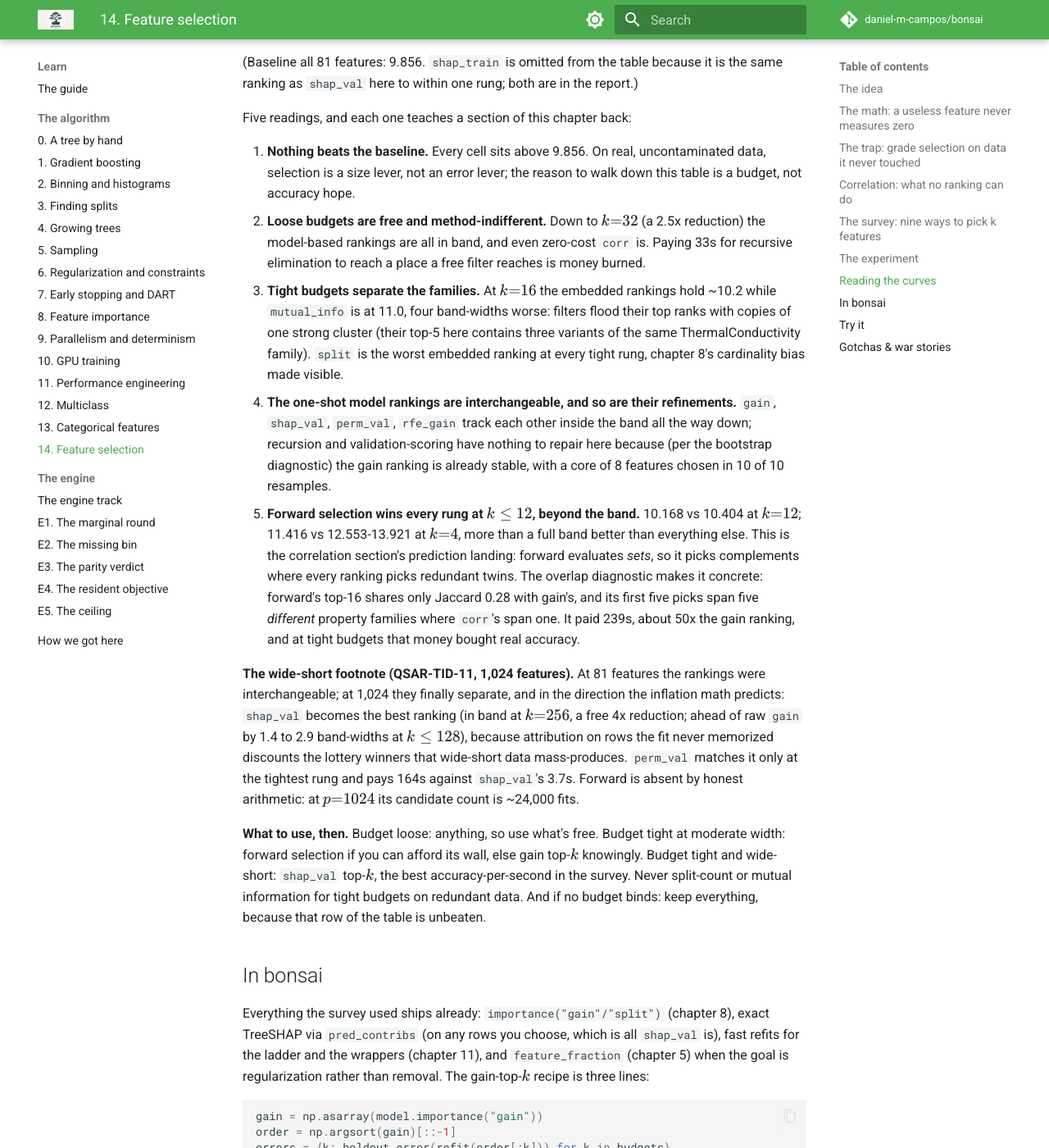
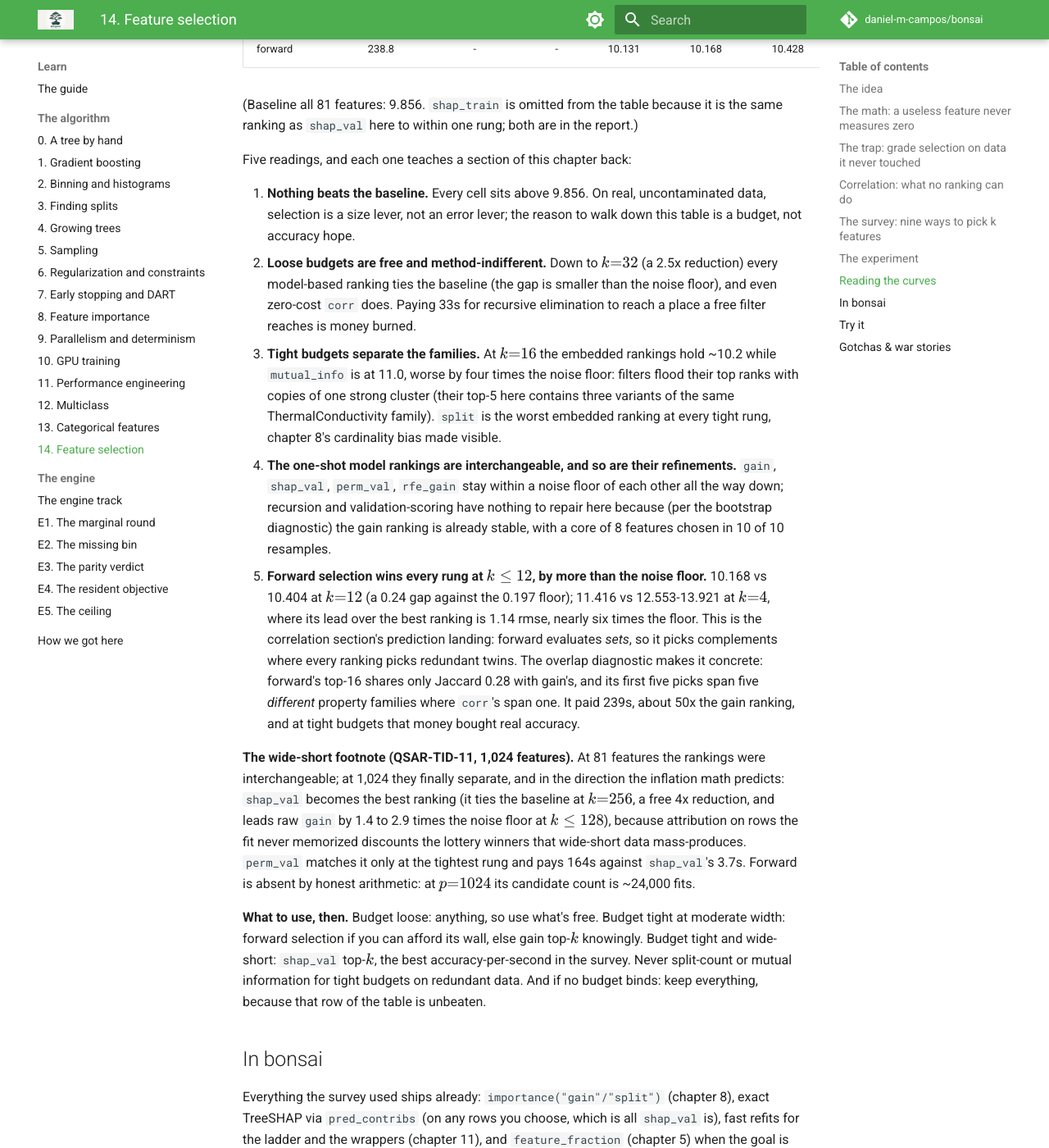
Before and after one commit to daniel-m-campos/bonsai, an MkDocs documentation site: the page built from docs/guide/14-feature-selection.md, in a window 1280 px wide and 1400 px high, scrolled down 4283 px. Shown: the whole window at 82% size. Built offline with MkDocs 1.6.1 and Material for MkDocs 9.7.7, drawn with Linux system fonts in a browser that asks for light colours; comment, search, counter and statistics services are not loaded; some of the changed text lies outside the part shown.

Commit message:
docs(guide): plain noise-floor language replaces the band jargon
Claude-Session: https://claude.ai/code/session_01SfgWZ7ftZV7aJJh87NXR72

```diff
--- a/docs/guide/14-feature-selection.md
+++ b/docs/guide/14-feature-selection.md
@@ -58,7 +58,7 @@ Every method here produces a feature ranking, best first. The families, in incre
 
 One meaningful regression dataset carries the survey: **superconductivity**, 11,340 training rows and 81 real, physically meaningful features (min/max/mean/weighted-variant families of element properties: exactly the redundancy-cluster structure the correlation section worries about), predicting a material's critical temperature. The wide-short regime gets a footnote below on QSAR-TID-11 (1,024 fingerprint features, 3,062 rows).
 
-The judge is the same for every method: take the method's ranking, refit at matched knobs on its top-$k$ for each rung of a budget ladder ($k$ = 64 down to 4), and read rmse on an untouched holdout. Selection cost is wall-clock for producing the ranking. All deltas are judged against the chance band (2% relative, 0.197 rmse here). Full protocol, tables and raw rows: [`benchmarks/selection-survey-2026-07.md`](../../benchmarks/selection-survey-2026-07.md) and [`scripts/probe_selection_survey.py`](../../scripts/probe_selection_survey.py).
+The judge is the same for every method: take the method's ranking, refit at matched knobs on its top-$k$ for each rung of a budget ladder ($k$ = 64 down to 4), and read rmse on an untouched holdout. Selection cost is wall-clock for producing the ranking. Ties are declared by a noise floor: refitting the same configuration with a different seed moves rmse by about 2% at these sizes (0.197 here, the benchmark protocol's measured chance band), so two cells closer than that are treated as equal, and only larger gaps count as real differences. Full protocol, tables and raw rows: [`benchmarks/selection-survey-2026-07.md`](../../benchmarks/selection-survey-2026-07.md) and [`scripts/probe_selection_survey.py`](../../scripts/probe_selection_survey.py).
 
 ## Reading the curves
 
@@ -80,12 +80,12 @@ The judge is the same for every method: take the method's ranking, refit at matc
 Five readings, and each one teaches a section of this chapter back:
 
 1. **Nothing beats the baseline.** Every cell sits above 9.856. On real, uncontaminated data, selection is a size lever, not an error lever; the reason to walk down this table is a budget, not accuracy hope.
-2. **Loose budgets are free and method-indifferent.** Down to $k{=}32$ (a 2.5x reduction) the model-based rankings are all in band, and even zero-cost `corr` is. Paying 33s for recursive elimination to reach a place a free filter reaches is money burned.
-3. **Tight budgets separate the families.** At $k{=}16$ the embedded rankings hold ~10.2 while `mutual_info` is at 11.0, four band-widths worse: filters flood their top ranks with copies of one strong cluster (their top-5 here contains three variants of the same ThermalConductivity family). `split` is the worst embedded ranking at every tight rung, chapter 8's cardinality bias made visible.
-4. **The one-shot model rankings are interchangeable, and so are their refinements.** `gain`, `shap_val`, `perm_val`, `rfe_gain` track each other inside the band all the way down; recursion and validation-scoring have nothing to repair here because (per the bootstrap diagnostic) the gain ranking is already stable, with a core of 8 features chosen in 10 of 10 resamples.
-5. **Forward selection wins every rung at $k \le 12$, beyond the band.** 10.168 vs 10.404 at $k{=}12$; 11.416 vs 12.553-13.921 at $k{=}4$, more than a full band better than everything else. This is the correlation section's prediction landing: forward evaluates *sets*, so it picks complements where every ranking picks redundant twins. The overlap diagnostic makes it concrete: forward's top-16 shares only Jaccard 0.28 with gain's, and its first five picks span five *different* property families where `corr`'s span one. It paid 239s, about 50x the gain ranking, and at tight budgets that money bought real accuracy.
+2. **Loose budgets are free and method-indifferent.** Down to $k{=}32$ (a 2.5x reduction) every model-based ranking ties the baseline (the gap is smaller than the noise floor), and even zero-cost `corr` does. Paying 33s for recursive elimination to reach a place a free filter reaches is money burned.
+3. **Tight budgets separate the families.** At $k{=}16$ the embedded rankings hold ~10.2 while `mutual_info` is at 11.0, worse by four times the noise floor: filters flood their top ranks with copies of one strong cluster (their top-5 here contains three variants of the same ThermalConductivity family). `split` is the worst embedded ranking at every tight rung, chapter 8's cardinality bias made visible.
+4. **The one-shot model rankings are interchangeable, and so are their refinements.** `gain`, `shap_val`, `perm_val`, `rfe_gain` stay within a noise floor of each other all the way down; recursion and validation-scoring have nothing to repair here because (per the bootstrap diagnostic) the gain ranking is already stable, with a core of 8 features chosen in 10 of 10 resamples.
+5. **Forward selection wins every rung at $k \le 12$, by more than the noise floor.** 10.168 vs 10.404 at $k{=}12$ (a 0.24 gap against the 0.197 floor); 11.416 vs 12.553-13.921 at $k{=}4$, where its lead over the best ranking is 1.14 rmse, nearly six times the floor. This is the correlation section's prediction landing: forward evaluates *sets*, so it picks complements where every ranking picks redundant twins. The overlap diagnostic makes it concrete: forward's top-16 shares only Jaccard 0.28 with gain's, and its first five picks span five *different* property families where `corr`'s span one. It paid 239s, about 50x the gain ranking, and at tight budgets that money bought real accuracy.
 
-**The wide-short footnote (QSAR-TID-11, 1,024 features).** At 81 features the rankings were interchangeable; at 1,024 they finally separate, and in the direction the inflation math predicts: `shap_val` becomes the best ranking (in band at $k{=}256$, a free 4x reduction; ahead of raw `gain` by 1.4 to 2.9 band-widths at $k \le 128$), because attribution on rows the fit never memorized discounts the lottery winners that wide-short data mass-produces. `perm_val` matches it only at the tightest rung and pays 164s against `shap_val`'s 3.7s. Forward is absent by honest arithmetic: at $p{=}1024$ its candidate count is ~24,000 fits.
+**The wide-short footnote (QSAR-TID-11, 1,024 features).** At 81 features the rankings were interchangeable; at 1,024 they finally separate, and in the direction the inflation math predicts: `shap_val` becomes the best ranking (it ties the baseline at $k{=}256$, a free 4x reduction, and leads raw `gain` by 1.4 to 2.9 times the noise floor at $k \le 128$), because attribution on rows the fit never memorized discounts the lottery winners that wide-short data mass-produces. `perm_val` matches it only at the tightest rung and pays 164s against `shap_val`'s 3.7s. Forward is absent by honest arithmetic: at $p{=}1024$ its candidate count is ~24,000 fits.
 
 **What to use, then.** Budget loose: anything, so use what's free. Budget tight at moderate width: forward selection if you can afford its wall, else gain top-$k$ knowingly. Budget tight and wide-short: `shap_val` top-$k$, the best accuracy-per-second in the survey. Never split-count or mutual information for tight budgets on redundant data. And if no budget binds: keep everything, because that row of the table is unbeaten.
 
@@ -133,9 +133,9 @@ The gain ranking puts all eight shuffled columns in the bottom half; the junk co
 
 ## Gotchas & war stories
 
-- **The cut is where the losses live.** Every method's curve eventually leaves the band on the way down; under a budget that price may be worth paying, but read it off the curve knowingly. Without a binding budget the measured default is to keep everything.
+- **The cut is where the losses live.** Every method's curve eventually falls behind the baseline by more than the noise floor on the way down; under a budget that price may be worth paying, but read it off the curve knowingly. Without a binding budget the measured default is to keep everything.
 - **Selection bias is quiet and flattering.** The Ambroise-McLachlan trap produces beautiful validation numbers, which is exactly why it survives review. If selection saw data that later graded the model, the grade is void.
 - **Importance is also a leakage detector.** An ID-like or timestamp column at the top of the gain ranking is not a feature to keep; it is a bug report about your data. The wide-short lottery makes this *more* likely on exactly the datasets where the ranking looks most convincing.
 - **A survey needs an identity check.** The first run of our RFE arm silently mis-ordered its dropped batches; it was caught because RFE's first rung must reproduce gain's top-512 *exactly* (the survivors are the same set), and the cells differed. Build one structural identity into any selection harness; rankings fail quietly otherwise.
 - **Wall clocks are part of the answer.** Forward selection's tight-budget win costs 50x the gain ranking; permutation matches SHAP on wide data at 44x the cost. A method table without a cost column is an advertisement, not a survey.
-- **Selection is still worth it when accuracy is not the point.** A third of the features means a third of the pipeline to compute, monitor, and explain, and every dataset here hands you a 2.5-4x reduction inside the chance band for free. The budget case is the reason this chapter exists.
+- **Selection is still worth it when accuracy is not the point.** A third of the features means a third of the pipeline to compute, monitor, and explain, and every dataset here hands you a 2.5-4x reduction at no measurable cost. The budget case is the reason this chapter exists.
```
Also changed, not shown: benchmarks/selection-survey-2026-07.md (+8 -8 lines).
